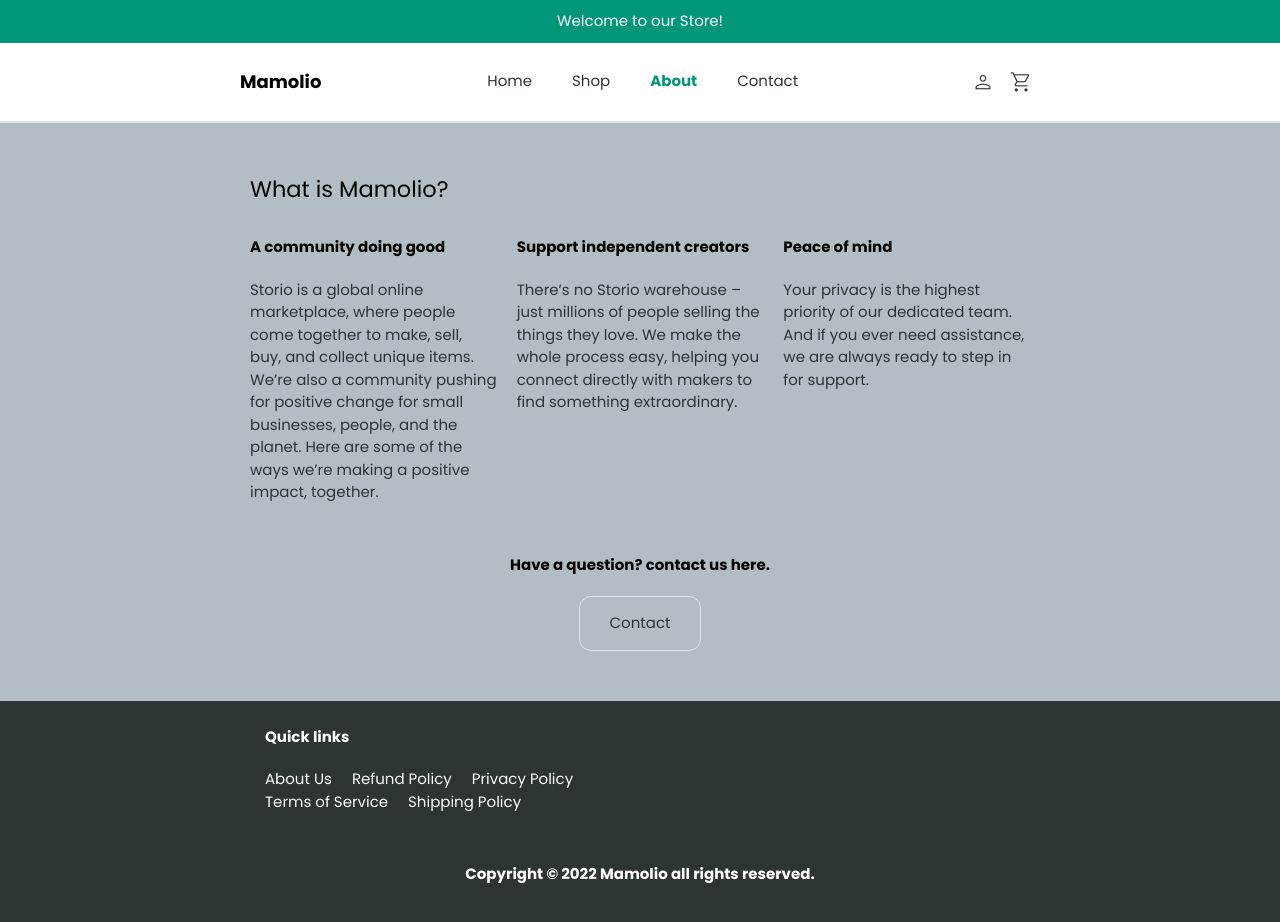
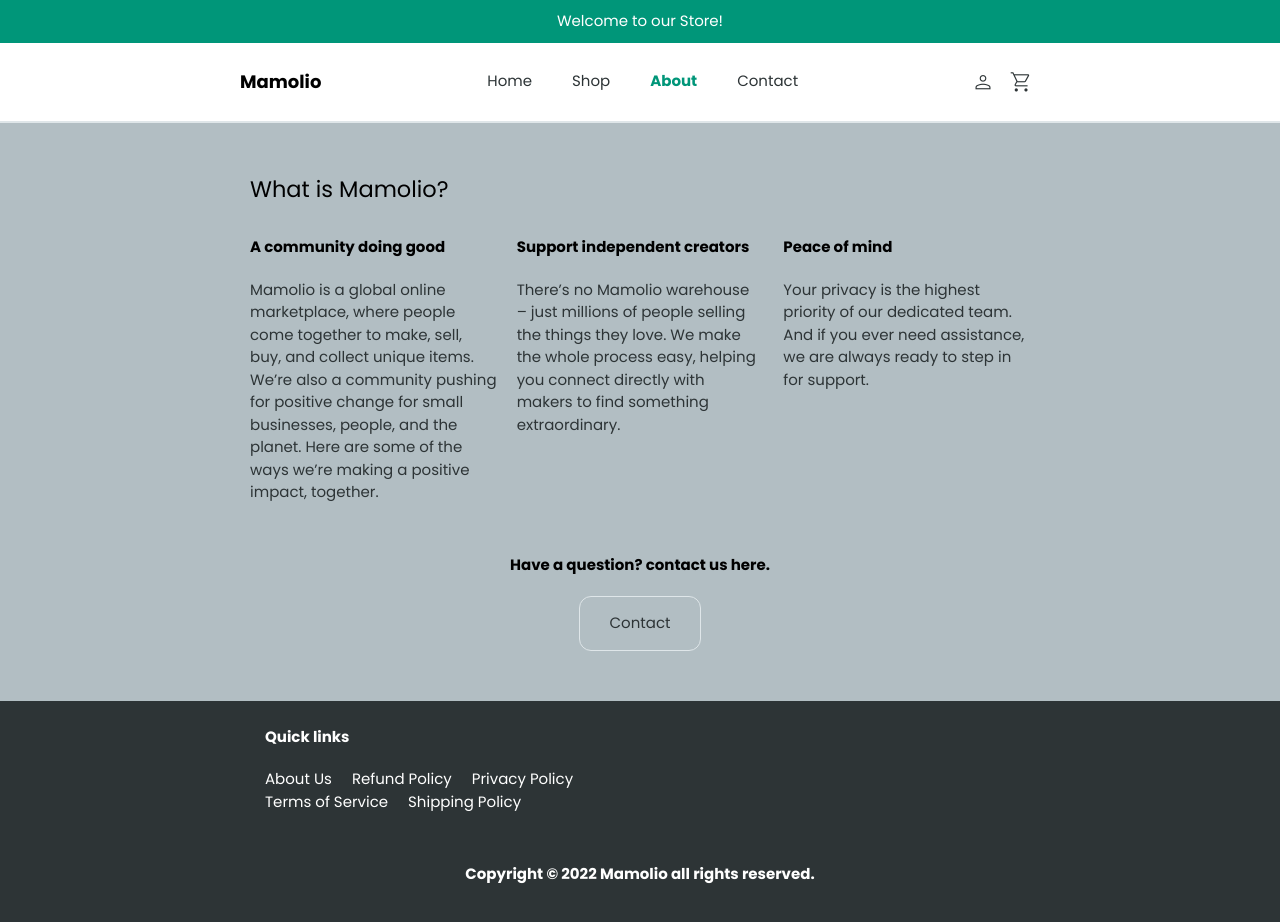
Before and after one commit to marwanzaky/next-ecommerce, a Next.js app: page /about in a window 1280 px wide. Shown: the top 922 px of the page. Built offline with nearby package versions, Linux system fonts and the light colour scheme.

Commit message:
Update index.js

```diff
--- a/components/about/index.js
+++ b/components/about/index.js
@@ -21,8 +21,8 @@ function About() {
             <h2>What is {Settings.name}?</h2>
 
             <div className="grid grid-cols-1 lg:grid-cols-3 gap-5 mb-[50px]">
-                <Paragraph title='A community doing good' description='Storio is a global online marketplace, where people come together to make, sell, buy, and collect unique items. We’re also a community pushing for positive change for small businesses, people, and the planet. Here are some of the ways we’re making a positive impact, together.' />
-                <Paragraph title='Support independent creators' description='There’s no Storio warehouse – just millions of people selling the things they love. We make the whole process easy, helping you connect directly with makers to find something extraordinary.' />
+                <Paragraph title='A community doing good' description={`${Settings.name} is a global online marketplace, where people come together to make, sell, buy, and collect unique items. We’re also a community pushing for positive change for small businesses, people, and the planet. Here are some of the ways we’re making a positive impact, together.`} />
+                <Paragraph title='Support independent creators' description={`There’s no ${Settings.name} warehouse – just millions of people selling the things they love. We make the whole process easy, helping you connect directly with makers to find something extraordinary.`} />
                 <Paragraph title='Peace of mind' description='Your privacy is the highest priority of our dedicated team. And if you ever need assistance, we are always ready to step in for support.' />
             </div>
 
```
